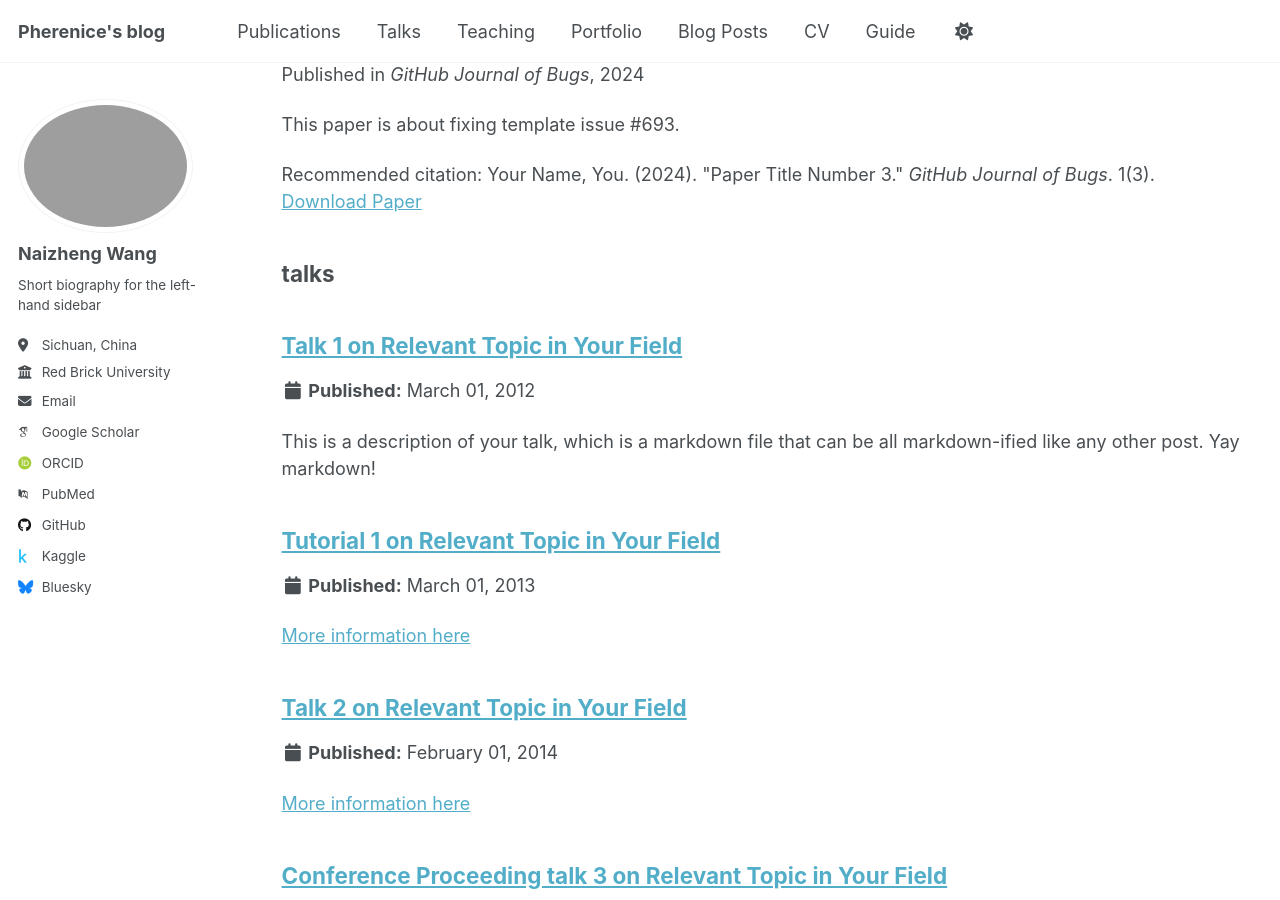
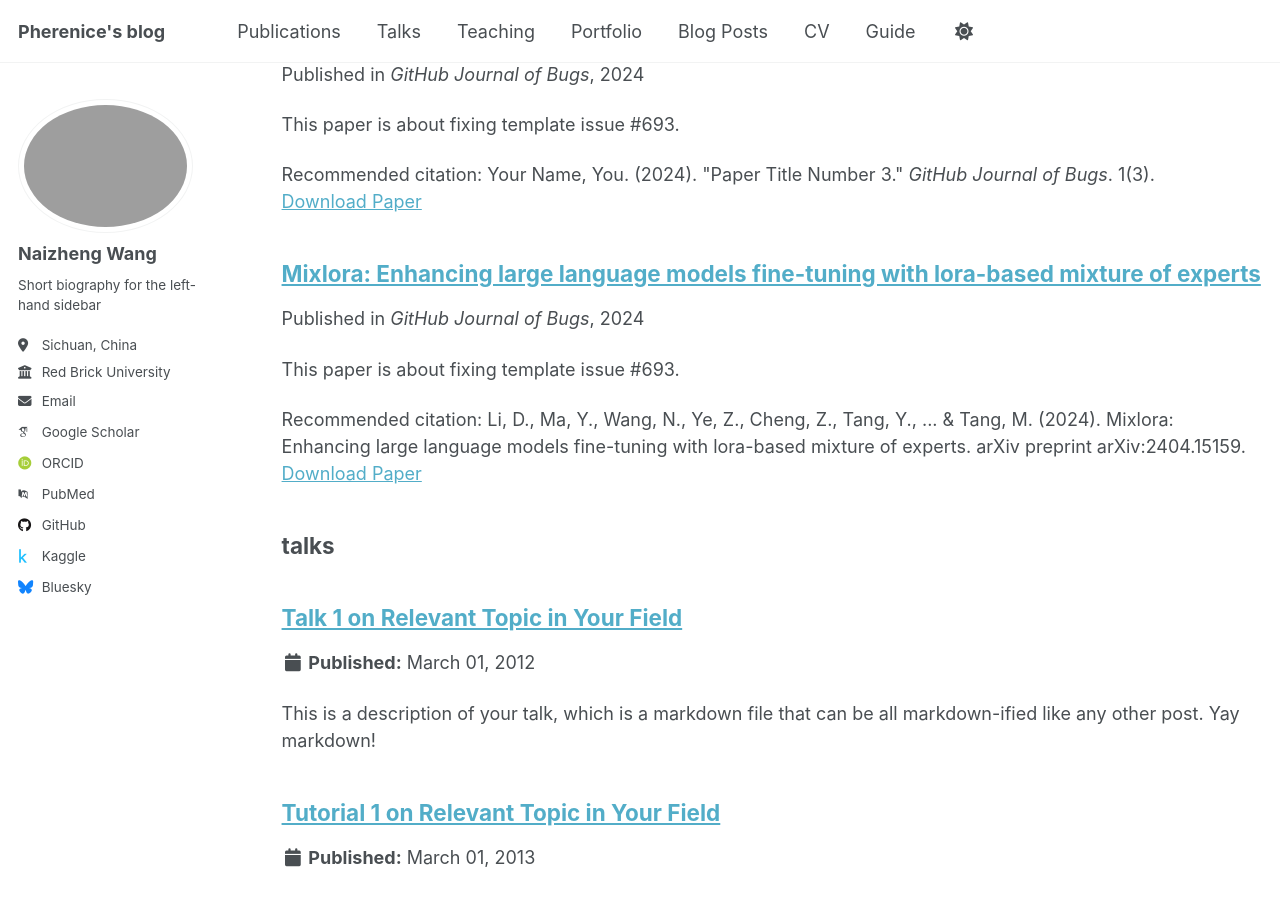
Before and after one commit to Pherenice1125/Pherenice1125.github.io, a Jekyll site: the page built from _pages/sitemap.md, in a window 1280 px wide and 900 px high, scrolled down 4727 px. Built offline with Jekyll 4.4.1, drawn with Linux system fonts in a browser that asks for light colours; some web fonts are replaced.

Commit message:
add msg[2]

```diff
--- a/_data/cv.json
+++ b/_data/cv.json
@@ -25,8 +25,8 @@
       },
       {
         "network": "GitHub",
-        "username": "academicpages",
-        "url": "https://github.com/academicpages"
+        "username": "Pherenice1125",
+        "url": "https://github.com/Pherenice1125"
       }
     ]
   },
@@ -92,7 +92,15 @@
       "releaseDate": "2024-02-17",
       "website": "http://academicpages.github.io/files/paper3.pdf",
       "summary": "This paper is about fixing template issue #693."
+    },
+    {
+      "name": "Mixlora: Enhancing large language models fine-tuning with lora-based mixture of experts",
+      "publisher": "Arxiv",
+      "releaseDate": "2024-4-22",
+      "website": "https://arxiv.org/abs/2404.15159",
+      "summary": "This paper is about the number 5. The number 6 is left for future work."
     }
+
   ],
   "presentations": [
     {
--- /dev/null
+++ b/_publications/MixLoRA.md
@@ -0,0 +1,11 @@
+---
+title: "Mixlora: Enhancing large language models fine-tuning with lora-based mixture of experts"
+collection: publications
+category: conferences
+permalink: /publication/2024-02-17-paper-title-number-4
+excerpt: 'This paper is about fixing template issue #693.'
+date: 2024-04-12
+venue: 'GitHub Journal of Bugs'
+paperurl: 'https://arxiv.org/abs/2404.15159'
+citation: 'Li, D., Ma, Y., Wang, N., Ye, Z., Cheng, Z., Tang, Y., ... & Tang, M. (2024). Mixlora: Enhancing large language models fine-tuning with lora-based mixture of experts. arXiv preprint arXiv:2404.15159.'
+---
```
